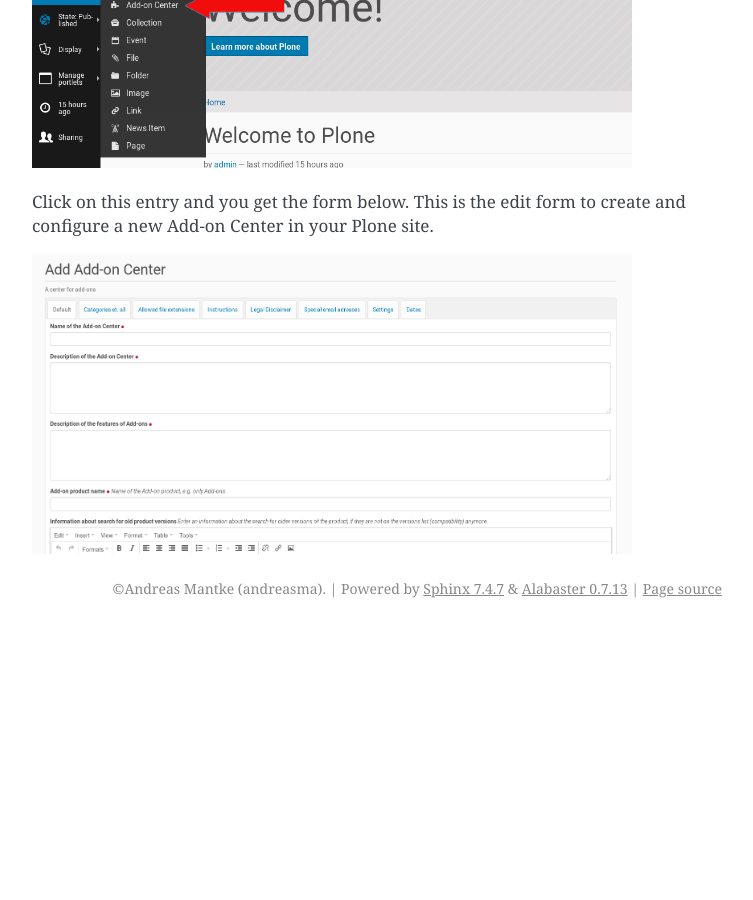
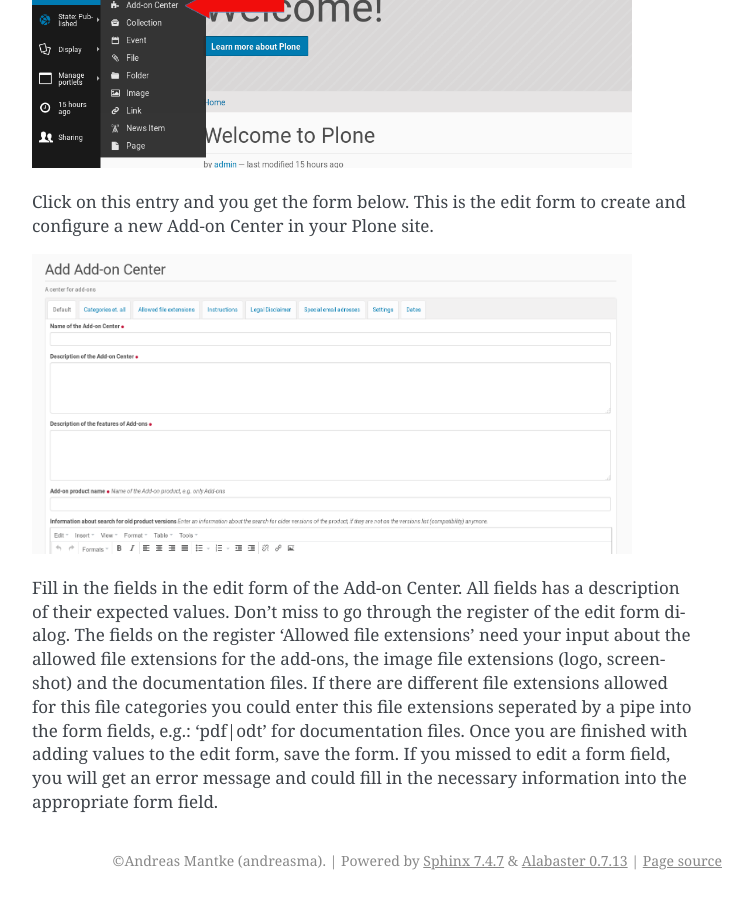
Before and after one commit to collective/collective.addons, a Sphinx documentation site: the page built from docs/index.rst, in a window 1280 px wide and 900 px high, scrolled down 1701 px. Shown: the whole window, without its empty margins (388-1141 px from the left). Built offline with Sphinx 7.4.7, drawn with Linux system fonts in a browser that asks for light colours; before the commit the page ends 2329 px from its top, so only the background shows below that.

Commit message:
Add further information to the user documentation.

```diff
--- a/docs/index.rst
+++ b/docs/index.rst
@@ -52,3 +52,12 @@ Add-on Center in your Plone site.
 
 .. image:: source/images/addon_center_form01.png
    :width: 600
+
+
+Fill in the fields in the edit form of the Add-on Center. All fields has a description of their expected values.
+Don't miss to go through the register of the edit form dialog. The fields on the register 'Allowed file extensions'
+need your input about the allowed file extensions for the add-ons, the image file extensions (logo, screenshot) and
+the documentation files. If there are different file extensions allowed for this file categories you could enter
+this file extensions seperated by a pipe into the form fields, e.g.: 'pdf|odt' for documentation files.
+Once you are finished with adding values to the edit form, save the form. If you missed to edit a form field,
+you will get an error message and could fill in the necessary information into the appropriate form field.
```
